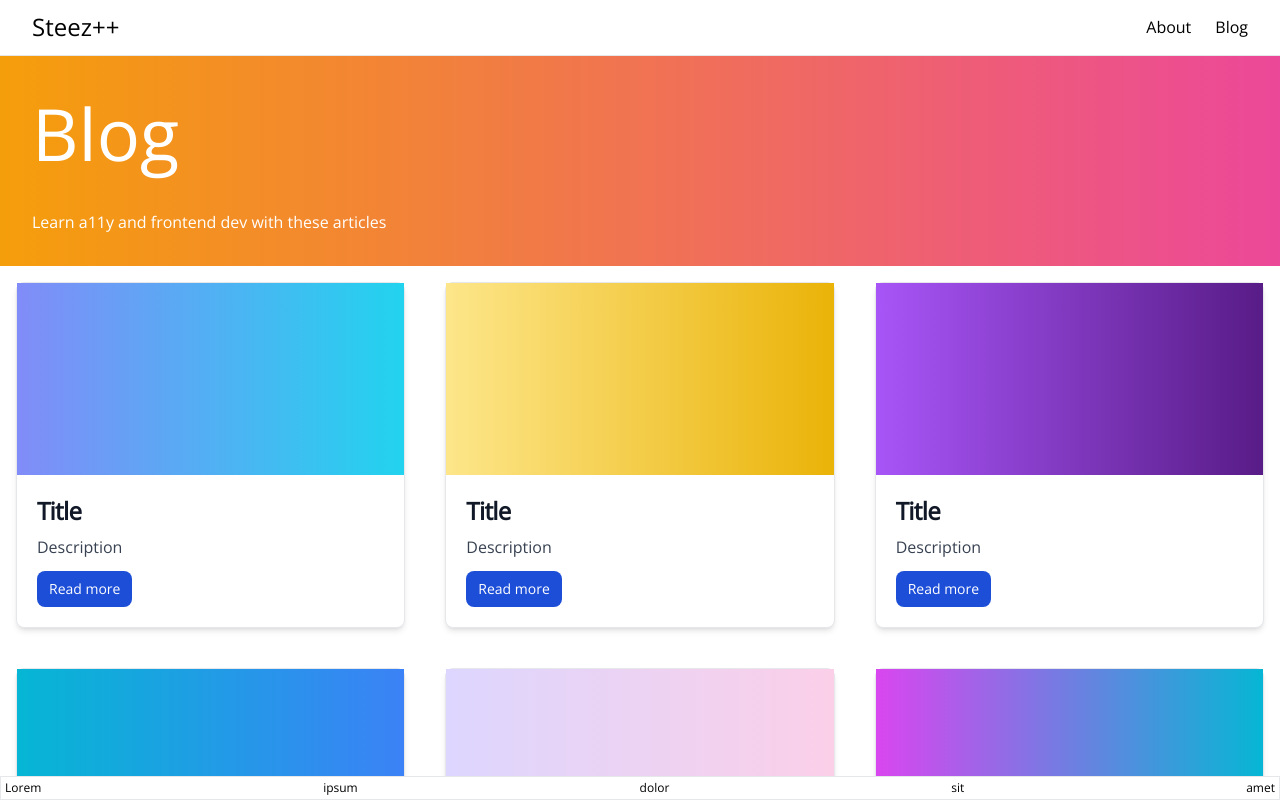
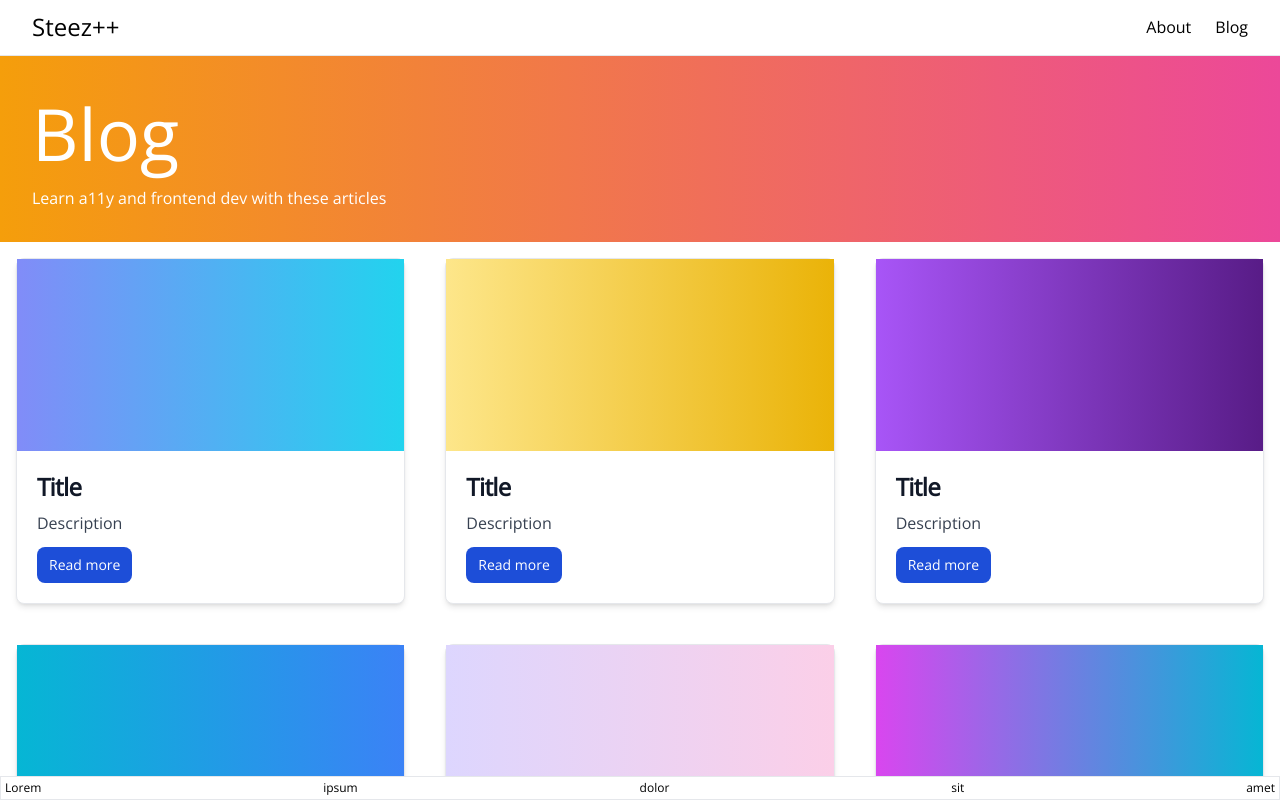
Before and after one commit to steezplusplus/Accessible-Web-Components, a Next.js app: page /blog in a window 1280 px wide. Built offline with nearby package versions, Linux system fonts and the light colour scheme.

Commit message:
style: smaller gap btwen hedings on about page

```diff
--- a/app/blog/_components/header/Header.tsx
+++ b/app/blog/_components/header/Header.tsx
@@ -1,7 +1,7 @@
 export function Header() {
   return (
     <header className="bg-gradient-to-r from-amber-500 to-pink-500">
-      <ul className="flex flex-col gap-y-8 p-8">
+      <ul className="flex flex-col gap-y-2 p-8">
         <li>
           <h2 className="text-7xl leading-tight text-white">Blog</h2>
         </li>
```
